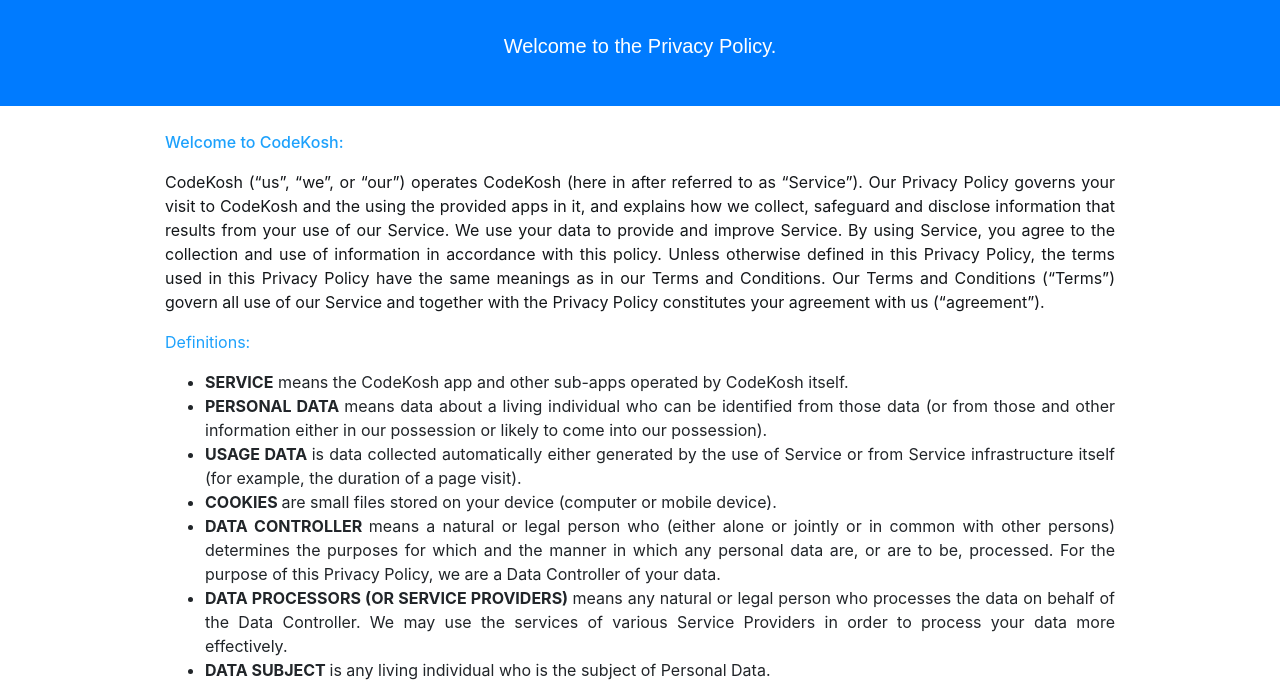
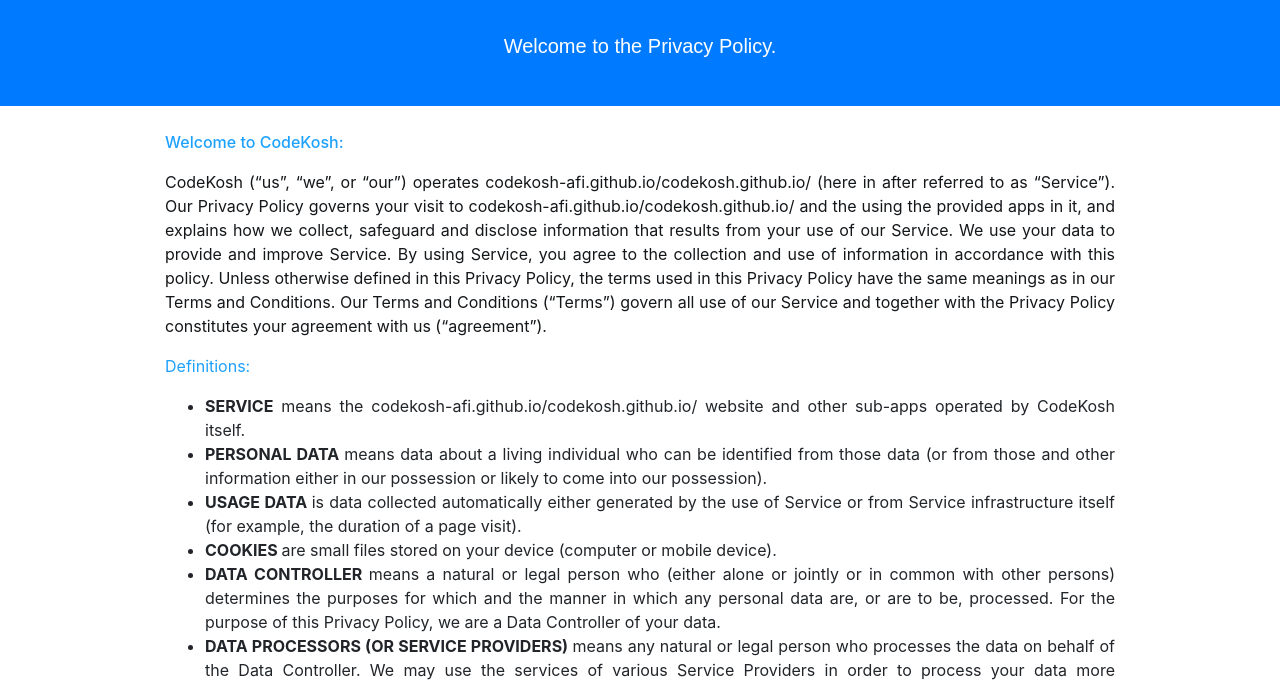
Before and after one commit to CodeKosh-afi/codekosh.github.io, a plain HTML site: page privacy_policy.html in a window 1280 px wide. Shown: the part 70-756 px from the top of the page. Drawn offline with nearby package versions, Linux system fonts and the light colour scheme.

Commit message:
Update privacy_policy.html

```diff
--- a/privacy_policy.html
+++ b/privacy_policy.html
@@ -13,7 +13,8 @@
 
   <header id="tskle-header-js54" class="sticky-top bg-white">
     <nav class="navbar sticky-top navbar-expand-lg navbar-light bg-white">
-      <a style="font-family: Arial, Helvetica, sans-serif;" class="navbar-brand font-weight-bold align-top" href="https://codekosh-afi.github.io/codekosh.github.io/">
+      <a style="font-family: Arial, Helvetica, sans-serif;" class="navbar-brand font-weight-bold align-top"
+        href="https://codekosh-afi.github.io/codekosh.github.io/">
         <img style="position: relative; top: -2px" src="assets/icon9.png" width="30" height="30"
           class="d-inline-block align-top">
         CodeKosh
@@ -31,8 +32,9 @@
     <p class="mt-3 text-justify" style="color: #14171a; font-size: 16px;"><a
         style="font-weight: 450; text-decoration: none; color: #1da1fc;">Welcome to CodeKosh:</a>
     <p class="mt-3 text-justify" style="color: #14171a; font-size: 16px;">CodeKosh (“us”, “we”, or “our”) operates
-      CodeKosh (here in after referred to as “Service”). Our Privacy Policy
-      governs your visit to CodeKosh and the using the provided apps in it, and explains how we collect, safeguard
+      codekosh-afi.github.io/codekosh.github.io/ (here in after referred to as “Service”). Our Privacy Policy
+      governs your visit to codekosh-afi.github.io/codekosh.github.io/ and the using the provided apps in it, and
+      explains how we collect, safeguard
       and disclose information that results from your use of our Service. We use your data to provide and improve
       Service. By using Service, you agree to the collection and use of information in accordance with this policy.
       Unless otherwise defined in this Privacy Policy, the terms used in this Privacy Policy have the same meanings as
@@ -44,7 +46,8 @@
         style="font-weight: 400; text-decoration: none; color: #1da1fc;">Definitions: </a>
     <p class="mt-3 text-justify" style="color: #14171a; font-size: 16px;">
     <ul>
-      <li><b>SERVICE</b> means the CodeKosh app and other sub-apps operated by CodeKosh itself.</li>
+      <li><b>SERVICE</b> means the codekosh-afi.github.io/codekosh.github.io/ website and other sub-apps operated by
+        CodeKosh itself.</li>
       <li><b>PERSONAL DATA </b>means data about a living individual who can be identified from those data (or from those
         and other information either in our possession or likely to come into our possession).</li>
       <li><b>USAGE DATA </b>is data collected automatically either generated by the use of Service or from Service
@@ -269,7 +272,8 @@
     </p>
 
     <p class="mt-3 text-justify" style="color: #14171a; font-size: 16px;"><a
-        style="font-weight: 400; text-decoration: none; color: #1da1fc;">Your Data Protection Rights Under General Data Protection Regulation (GDPR):</a>
+        style="font-weight: 400; text-decoration: none; color: #1da1fc;">Your Data Protection Rights Under General Data
+        Protection Regulation (GDPR):</a>
     <p class="mt-3 text-justify" style="color: #14171a; font-size: 16px;">If you are a resident of the European Union
       (EU) and European Economic Area (EEA), you have certain data protection rights, covered by GDPR.
     </p>
@@ -312,7 +316,8 @@
     </p>
 
     <p class="mt-3 text-justify" style="color: #14171a; font-size: 16px;"><a
-        style="font-weight: 400; text-decoration: none; color: #1da1fc;">Your Data Protection Rights under the California Consumer Privacy Act (CCPA):</a>
+        style="font-weight: 400; text-decoration: none; color: #1da1fc;">Your Data Protection Rights under the
+        California Consumer Privacy Act (CCPA):</a>
     <p class="mt-3 text-justify" style="color: #14171a; font-size: 16px;">If you are a California resident, you are
       entitled to learn what data we collect about you, ask to delete your data and not to sell (share) it. To exercise
       your data protection rights, you can make certain requests and ask us:
```
